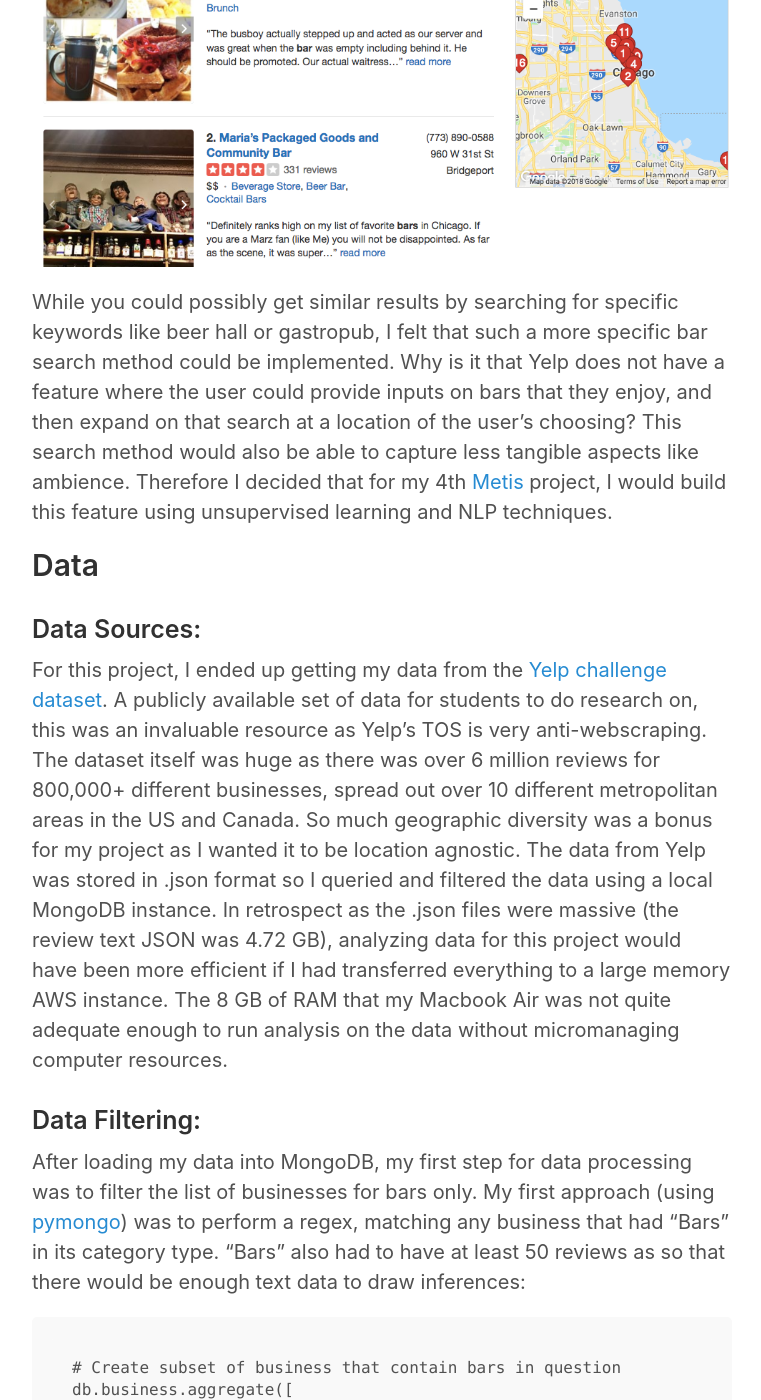
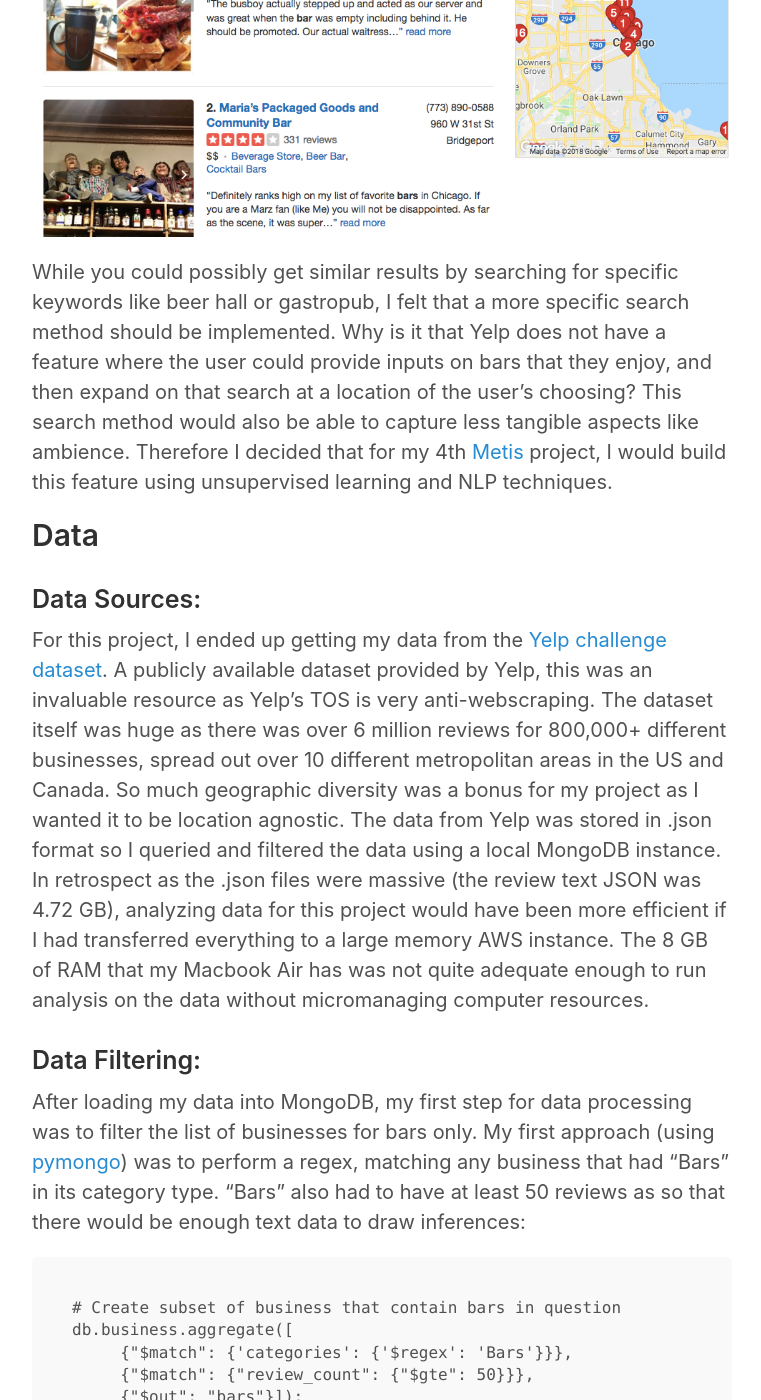
Before and after one commit to alan-j-lin/alan-j-lin.github.io, a Jekyll site: the page built from _posts/2018-08-24-project-fletcher.md, in a window 1280 px wide and 1400 px high, scrolled down 1518 px. Shown: the whole window, without its empty margins (258-1019 px from the left). Built offline with Jekyll 4.4.1, drawn with Linux system fonts in a browser that asks for light colours; some of the changed text lies outside the part shown.

Commit message:
update fletcher blog

```diff
--- a/_posts/2018-08-24-project-fletcher.md
+++ b/_posts/2018-08-24-project-fletcher.md
@@ -5,15 +5,15 @@
 
 If you have ever been out for drinks in the financial district of San Francisco, you may have stumbled across [Mikkeller bar]. This Dutch beer hall is a great place to go with friends after work with an atmosphere that is just lively enough for great conversation. With an expansive draft list and selection of sours, it is the type of place that I want to always drink at.
 
-Now, if I looked up Mikkeller on Yelp I would not only get the bar itself but bars of a similar profile that are in the area. These additional options are very useful as I might not always want to go to Mikkeler, but would want to try a different place that has a similar vibe.
+Now, if I looked up Mikkeller on Yelp I would not only get the bar itself but bars of a similar profile that are in the area which is great if I wanted to try a place that had a similar vibe.
 
 ![](/public/Project_Fletcher/mikkeller_sf.png)
 
-However this type of search does not translate when Yelp is trying to base its search on a different location. For instance, if I tried to search for Mikkeller bar in Chicago:
+However this type of search does not translate when you search at a different location. For instance, if I tried to search for Mikkeller bar in Chicago:
 
 ![](/public/Project_Fletcher/mikkeller_chicago.png)
 
-While you could possibly get similar results by searching for specific keywords like beer hall or gastropub, I felt that such a more specific bar search method could be implemented. Why is it that Yelp does not have a feature where the user could provide inputs on bars that they enjoy, and then expand on that search at a location of the user's choosing? This search method would  also be able to capture less tangible aspects like ambience. Therefore I decided that for my 4th [Metis] project, I would build this feature using unsupervised learning and NLP techniques.
+While you could possibly get similar results by searching for specific keywords like beer hall or gastropub, I felt that a more specific search method should be implemented. Why is it that Yelp does not have a feature where the user could provide inputs on bars that they enjoy, and then expand on that search at a location of the user's choosing? This search method would also be able to capture less tangible aspects like ambience. Therefore I decided that for my 4th [Metis] project, I would build this feature using unsupervised learning and NLP techniques.
 
 [Mikkeller bar]: https://www.yelp.com/biz/mikkeller-bar-san-francisco
 [Metis]: https://www.thisismetis.com/
@@ -22,7 +22,7 @@
 
 ### Data Sources:
 
-For this project, I ended up getting my data from the [Yelp challenge dataset]. A publicly available set of data for students to do research on, this was an invaluable resource as Yelp's TOS is very anti-webscraping. The dataset itself was huge as there was over 6 million reviews for 800,000+ different businesses, spread out over 10 different metropolitan areas in the US and Canada. So much geographic diversity was a bonus for my project as I wanted it to be location agnostic. The data from Yelp was stored in .json format so I queried and filtered the data using a local MongoDB instance. In retrospect as the .json files were massive (the review text JSON was 4.72 GB), analyzing data for this project would have been more efficient if I had transferred everything to a large memory AWS instance. The 8 GB of RAM that my Macbook Air was not quite adequate enough to run analysis on the data without micromanaging computer resources.
+For this project, I ended up getting my data from the [Yelp challenge dataset]. A publicly available dataset provided by Yelp, this was an invaluable resource as Yelp's TOS is very anti-webscraping. The dataset itself was huge as there was over 6 million reviews for 800,000+ different businesses, spread out over 10 different metropolitan areas in the US and Canada. So much geographic diversity was a bonus for my project as I wanted it to be location agnostic. The data from Yelp was stored in .json format so I queried and filtered the data using a local MongoDB instance. In retrospect as the .json files were massive (the review text JSON was 4.72 GB), analyzing data for this project would have been more efficient if I had transferred everything to a large memory AWS instance. The 8 GB of RAM that my Macbook Air has was not quite adequate enough to run analysis on the data without micromanaging computer resources.
 
 [Yelp challenge dataset]: https://www.yelp.com/dataset/challenge
 
@@ -99,7 +99,7 @@
 
 ## Feature Engineering
 
-As I felt that the ambience of a bar was important, I thought that analyzing the reviews for each bar by using NLP techniques would allow me to capture that. After experimenting with the different token vectorizers and dimensionality reduction techniques, I ended up utilizing a combination of count vectorization and Latent Dirichlet Allocation (LDA) to give me the most interpretability.
+The ambience of a bar I feel is very important, therefore I used NLP on the user reviews to capture a proxy of that. After experimenting with the different token vectorizers and dimensionality reduction techniques, I ended up utilizing a combination of count vectorization and Latent Dirichlet Allocation (LDA) to give me the most interpretability.
 
 ### Vectorization
 
@@ -125,13 +125,13 @@
 
 In addition to the NLP generated features, there were some valuable categorical features added to the model. The Yelp dataset actually contained many categorical features: i.e. whether or not a place was good for dancing or if they had a television available. However I decided not to utilize any of those features as I wanted to determine proxies for those characteristics through topic modeling. Thus, the only categorical feature I ended up taking directly from the dataset was the price range of the business.
 
-While the topic modeling would hopefully give me insight on the ambience of a bar, I wanted my model to focus on the type of alcohol the bar primarily served too. To accomplish this, I decided to try to amplify the presence of certain keywords in the reviews. For example, for each bar I detected the number of times the token "whiskey" was mentioned. Dividing that count by the number of total reviews, I have a proportion that signaled how much of a whiskey bar a given bar was. I ended up creating these presence type categorical features on the keywords: whiskey, vodka, beer, wine, tequila, rum, shot, gin, brandy, soju, cider, and sake.
+While the topic modeling gave me insight on the ambience of a bar, I also wanted my model to focus a bar's primary alcohol type. To accomplish this, I decided to amplify the presence of certain keywords in the reviews. For example, for each bar I detected the number of times the token "whiskey" was mentioned. Dividing that count by the number of total reviews, I have a proportion that signaled how much of a whiskey bar a given bar was. I ended up creating these presence type categorical features on the keywords: whiskey, vodka, beer, wine, tequila, rum, shot, gin, brandy, soju, cider, and sake.
 
 ## Recommendation Engine
 
 ### Giving recommendations
 
-With the features established, I created a pipeline to generate features for each of the bars in my dataset. A recommendation could then be given by comparing the [cosine similarity] of an input bar against all the other bars in the dataset. If there were multiple bars given as input, the cosine similarity of the averaged vector of the input bars was what was used. This similarity comparison formed the basis of my recommendation engine. Based off the dataset these were some of the possible recommendations:
+With the features established, I created a pipeline to generate features for each of the bars in my dataset. A recommendation was given by comparing the [cosine similarity] of an input bar against all the other bars in the dataset. If there were multiple bars given as input, the cosine similarity of the averaged vector of the input bars was what was used. This similarity comparison formed the basis of my recommendation engine. Based off the dataset these were some of the possible recommendations:
 
 ![](/public/Project_Fletcher/recommendation1.png)
 
```
